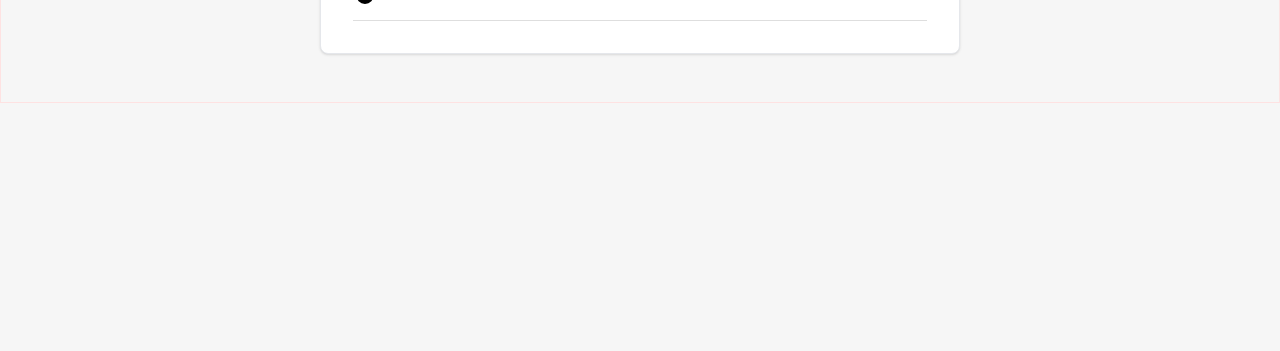
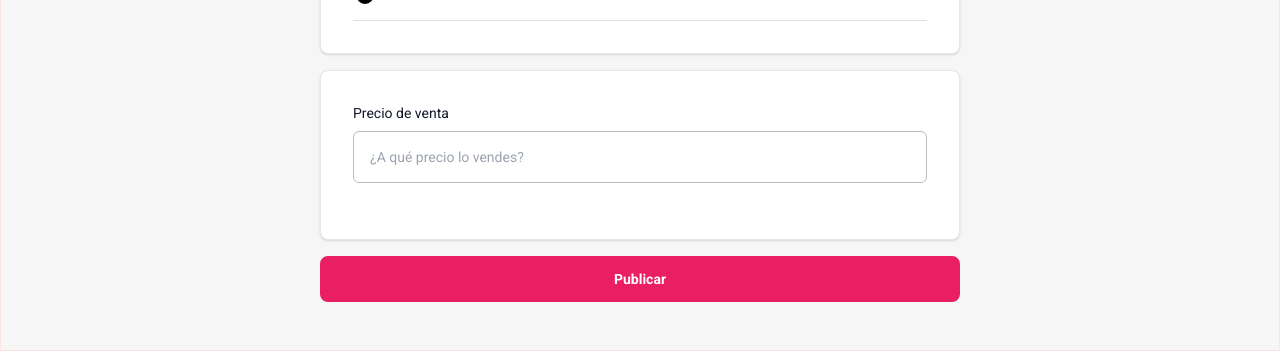
Before and after one commit to edgon85/woo-store, a Next.js app: page /products/create in a window 1280 px wide. Shown: the part 854-1205 px from the top of the page. Before the commit the page ends 957 px from the top, so only its background shows below. Built offline with nearby package versions, Linux system fonts and the light colour scheme; no server answers.

Commit message:
Create - input price implemented

```diff
--- a/src/components/products/CreateProduct.tsx
+++ b/src/components/products/CreateProduct.tsx
@@ -9,10 +9,16 @@ import { useModal } from '@/hooks';
 import { measurementFormat } from '@/utils';
 import { IBrand, IClotesSize, IClothesState, IColor } from '@/interfaces';
 
-import { MainModal } from '../ui';
+import { Button, MainModal } from '../ui';
 import { ItemCreate } from './ItemCreate';
 import { SelectsCategories } from './SelectsCategories';
-import { BrandSelect, ClothesState, ColorSelect, Measurements } from './create';
+import {
+  BrandSelect,
+  ClothesState,
+  ColorSelect,
+  Measurements,
+  NumberInput,
+} from './create';
 
 export const CreateProduct = () => {
   const { onOpenModal } = useModal();
@@ -27,6 +33,7 @@ export const CreateProduct = () => {
   const [talla, setTalla] = useState<IClotesSize | null>({ id: '', size: '' });
   const [clothesState, setClothesState] = useState<IClothesState | null>(null);
   const [color, setColor] = useState<IColor[]>([]);
+  const [price, setPrice] = useState<number>(0);
 
   return (
     <div className="w-full max-w-2xl p-4">
@@ -143,6 +150,18 @@ export const CreateProduct = () => {
             }
           />
         </div>
+
+        <div className="bg-white border border-gray-200 rounded-lg shadow sm:p-6 md:p-8 mt-4">
+          <NumberInput setPrice={setPrice} />
+        </div>
+
+        <div className="mt-4">
+          <Button
+            label="Publicar"
+            type="button"
+            onClick={() => console.log('publicar')}
+          />
+        </div>
       </form>
     </div>
   );
--- /dev/null
+++ b/src/components/products/create/NumberInput.tsx
@@ -0,0 +1,49 @@
+import { ChangeEvent, useState } from 'react';
+
+
+type Props = {
+    setPrice: (price: number) => void;
+}
+
+export const NumberInput = ({ setPrice }: Props) => {
+  const [value, setValue] = useState<string>('');
+
+  const handleOnchange = (event: ChangeEvent<HTMLInputElement>) => {
+    const { value: inputVal } = event.target;
+
+    const isNumber = /^[0-9]*$/.test(inputVal);
+
+    if (isNumber || inputVal === '') {
+      setValue(inputVal);
+    }
+
+      setPrice(Number(inputVal));
+  };
+
+  // Función para formatear el número con comas
+  const formatNumberWithCommas = (valor: string) => {
+    if (valor === '') return '0'; // Valor por defecto si está vacío
+    const number = parseInt(valor, 10);
+    return number.toLocaleString();
+  };
+
+  return (
+    <div className="relative z-0 w-full mb-6 group">
+      <label
+        htmlFor="price"
+        className="block mb-2 text-sm font-medium text-gray-900 dark:text-white"
+      >
+        Precio de venta {value && <span>Q{formatNumberWithCommas(value)}</span>}
+      </label>
+
+      <input
+        type="text"
+        value={value}
+        // value={value}
+        onChange={handleOnchange}
+        className="block w-full p-4 text-gray-900 border border-divider rounded-md  sm:text-md focus:ring-lightPrimary focus:border-lightPrimary outline-none"
+        placeholder="¿A qué precio lo vendes?"
+      />
+    </div>
+  );
+};
--- a/src/components/products/create/index.ts
+++ b/src/components/products/create/index.ts
@@ -2,3 +2,4 @@ export * from './BrandSelect';
 export * from './ClothesState';
 export * from './ColorSelect';
 export * from './Measurements';
+export * from './NumberInput';
```
